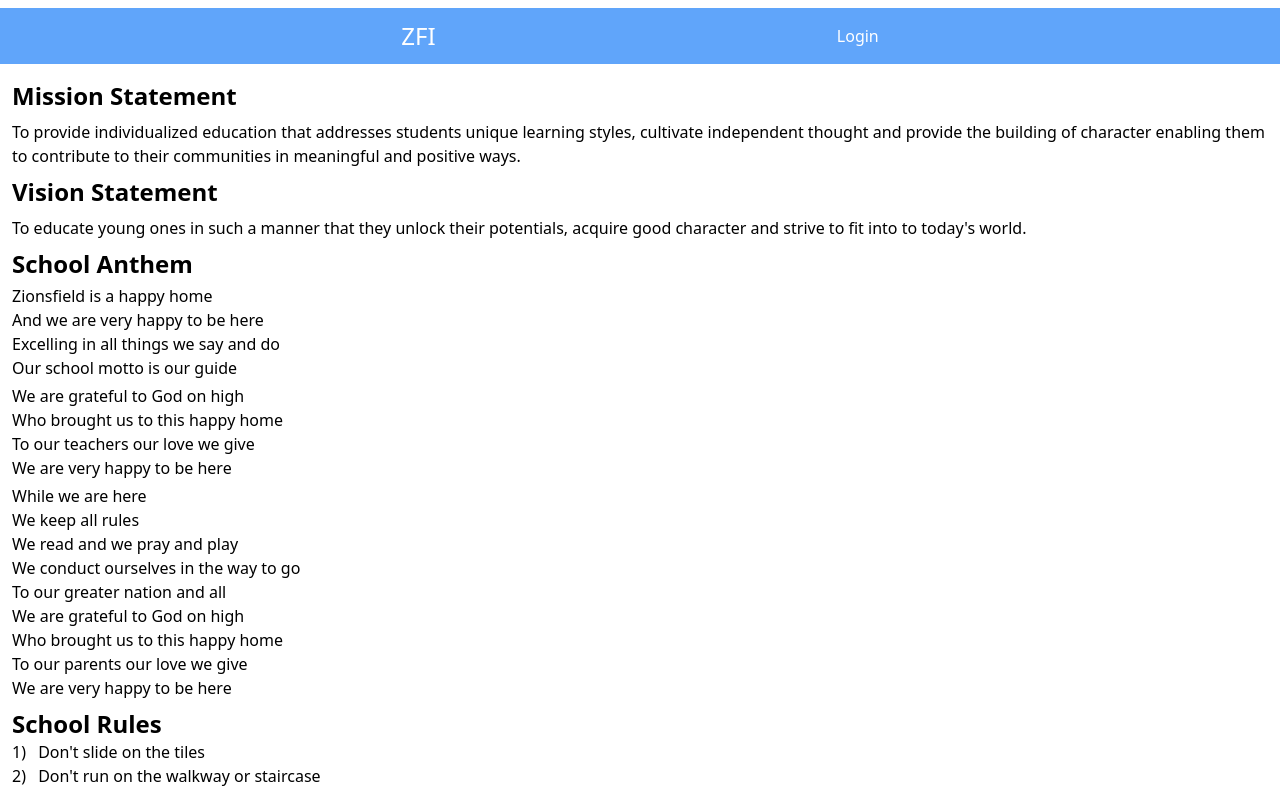
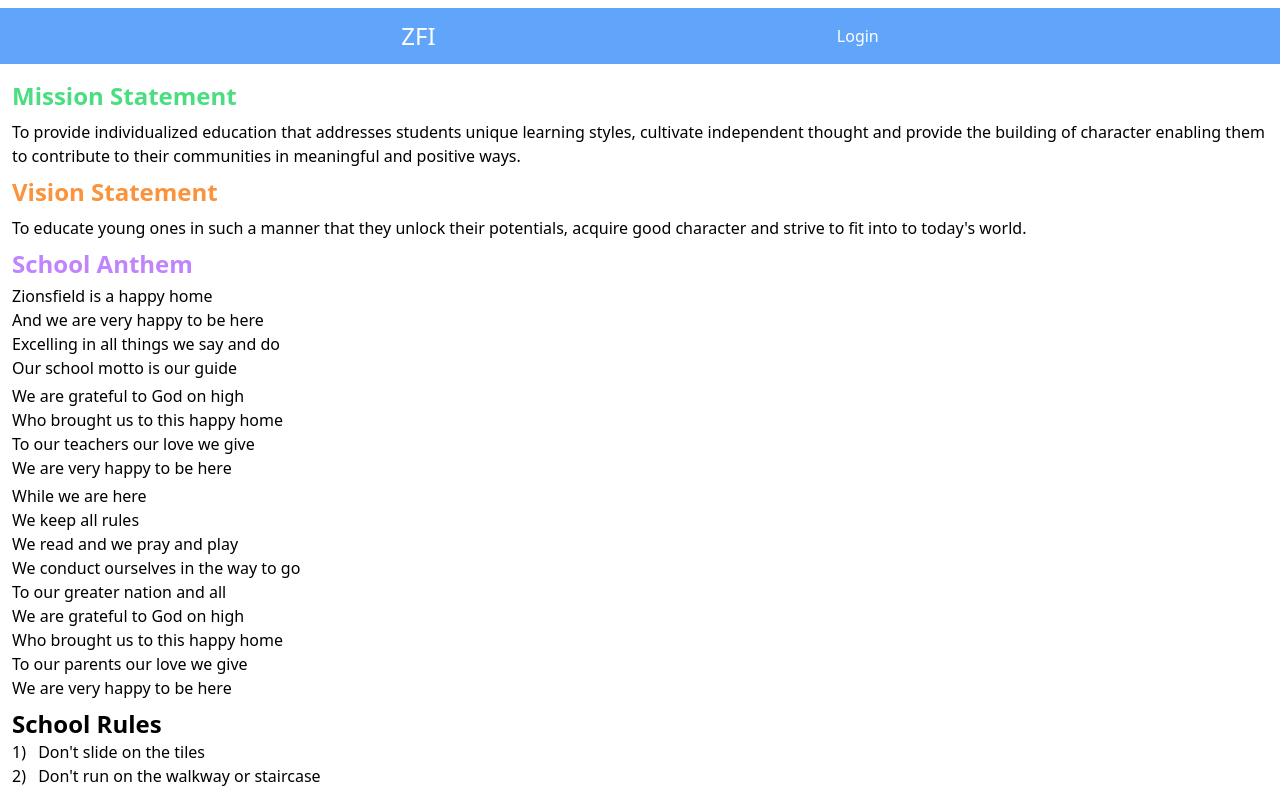
Before and after one commit to zionsfield/zionsfield-frontend, a React (Vite) app: page / in a window 1280 px wide. Shown: the top 792 px of the page. Built offline with nearby package versions, Linux system fonts and the light colour scheme; no server answers.

Commit message:
added color

```diff
--- a/src/pages/index.tsx
+++ b/src/pages/index.tsx
@@ -63,15 +63,15 @@ const Home = (props: Props) => {
   return (
     <div className="mt-4 max-w-7xl mx-auto space-y-2 px-3">
       <div className="space-y-2">
-        <h1 className="text-2xl font-bold">Mission Statement</h1>
+        <h1 className="text-2xl font-bold text-green-400">Mission Statement</h1>
         <div>{missionStatement}</div>
       </div>
       <div className="space-y-2">
-        <h1 className="text-2xl font-bold">Vision Statement</h1>
+        <h1 className="text-2xl font-bold text-orange-400">Vision Statement</h1>
         <div>{visionStatement}</div>
       </div>
       <div className="space-y-1">
-        <h1 className="text-2xl font-bold">School Anthem</h1>
+        <h1 className="text-2xl font-bold text-purple-400">School Anthem</h1>
         <div className="">{getSchoolAnthemLines(schoolAnthemP1)}</div>
         <div className="">{getSchoolAnthemLines(schoolAnthemP2)}</div>
         <div className="">{getSchoolAnthemLines(schoolAnthemP3)}</div>
```
